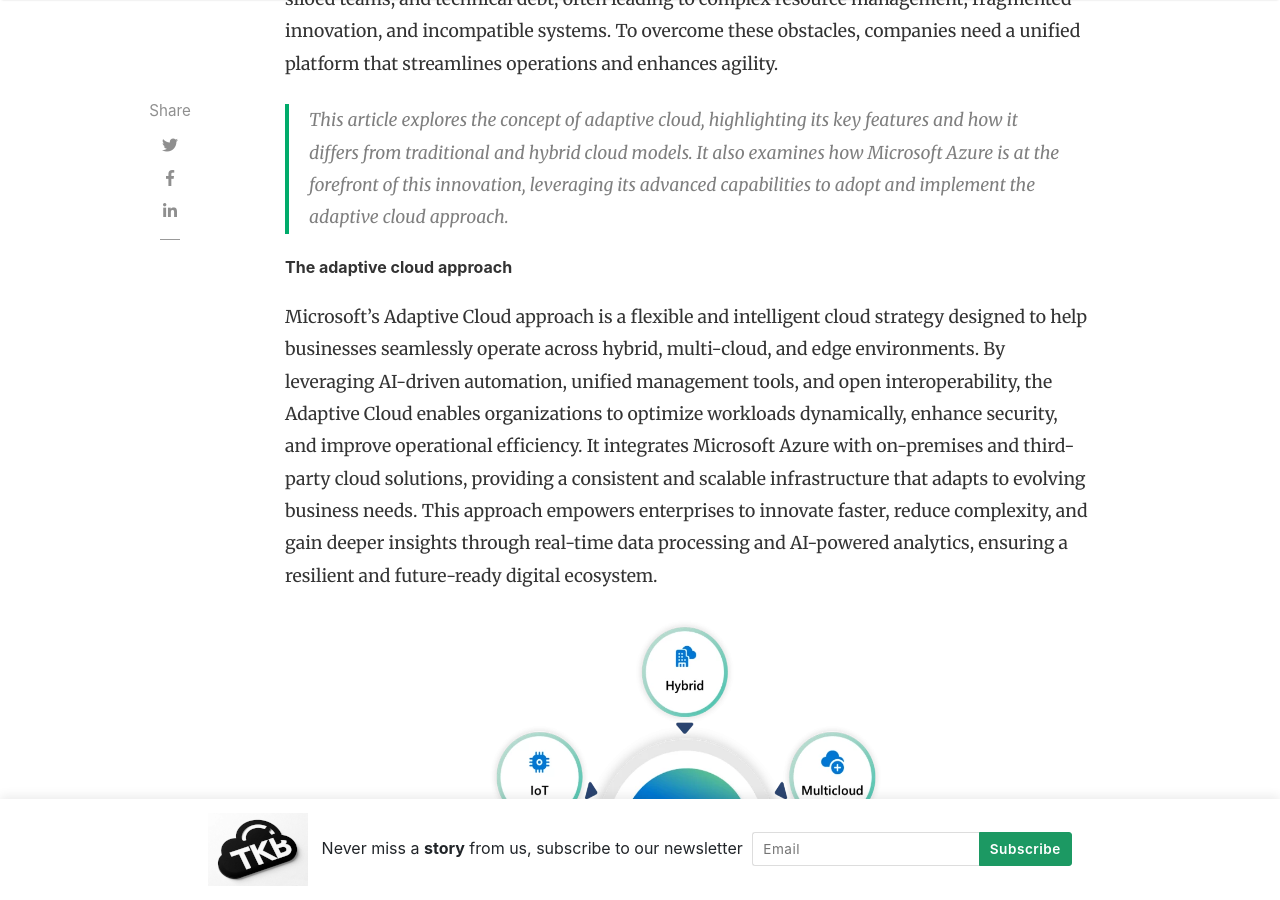
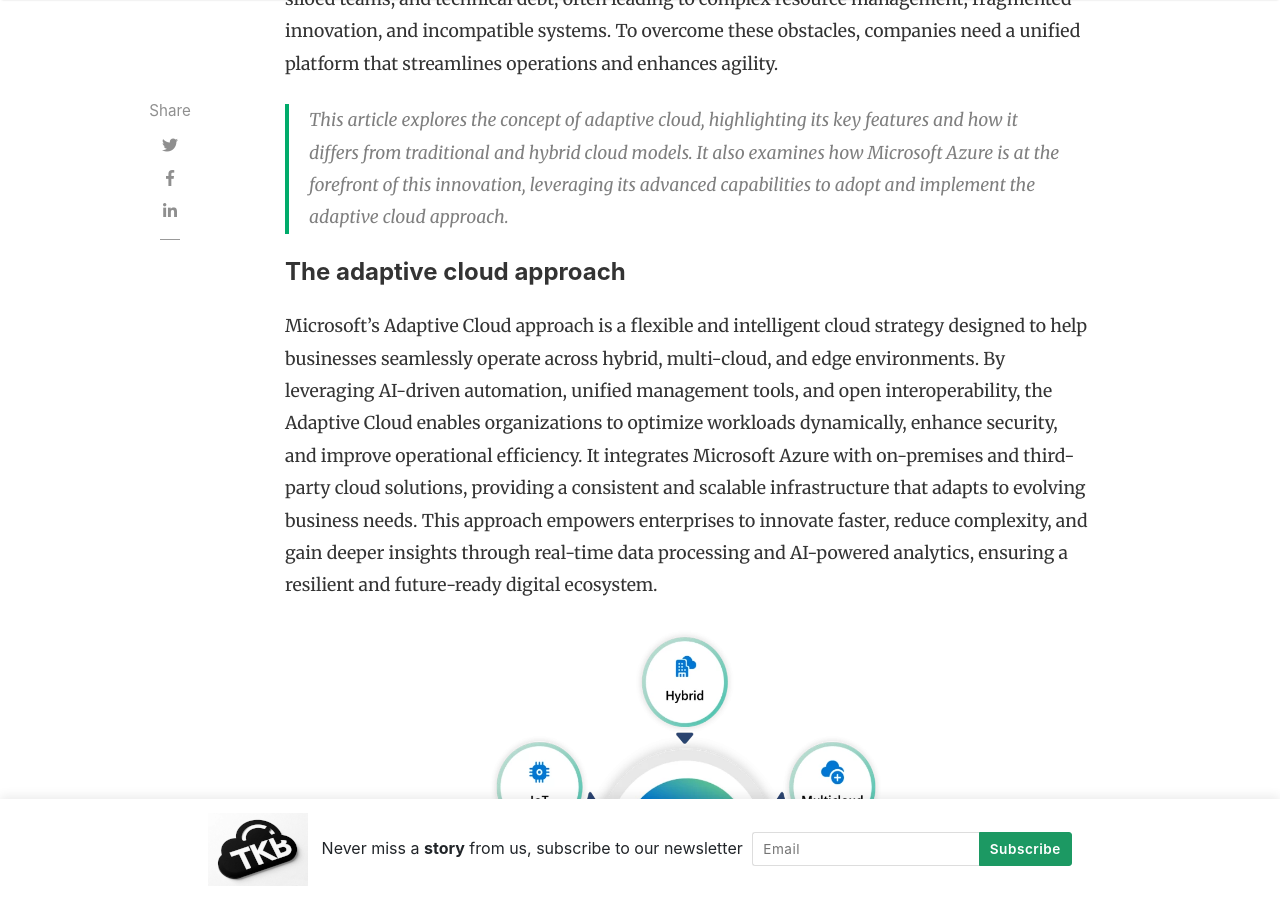
Before and after one commit to mcoutanche/github.io, a Jekyll site: the page built from _posts/2025-01-29-adaptive-cloud.md, in a window 1280 px wide and 900 px high, scrolled down 1101 px. Built offline with Jekyll 4.4.1, drawn with Linux system fonts in a browser that asks for light colours; nearby versions of some CDN libraries; comment, search, counter and statistics services are not loaded.

```diff
--- a/_posts/2025-01-29-adaptive-cloud.md
+++ b/_posts/2025-01-29-adaptive-cloud.md
@@ -15,7 +15,7 @@ In today’s rapidly evolving digital world, mastering cloud computing is essent
 
 > This article explores the concept of adaptive cloud, highlighting its key features and how it differs from traditional and hybrid cloud models. It also examines how Microsoft Azure is at the forefront of this innovation, leveraging its advanced capabilities to adopt and implement the adaptive cloud approach.
 
-###### The adaptive cloud approach
+#### The adaptive cloud approach
 
 Microsoft's Adaptive Cloud approach is a flexible and intelligent cloud strategy designed to help businesses seamlessly operate across hybrid, multi-cloud, and edge environments. By leveraging AI-driven automation, unified management tools, and open interoperability, the Adaptive Cloud enables organizations to optimize workloads dynamically, enhance security, and improve operational efficiency. It integrates Microsoft Azure with on-premises and third-party cloud solutions, providing a consistent and scalable infrastructure that adapts to evolving business needs. This approach empowers enterprises to innovate faster, reduce complexity, and gain deeper insights through real-time data processing and AI-powered analytics, ensuring a resilient and future-ready digital ecosystem.
 
```
